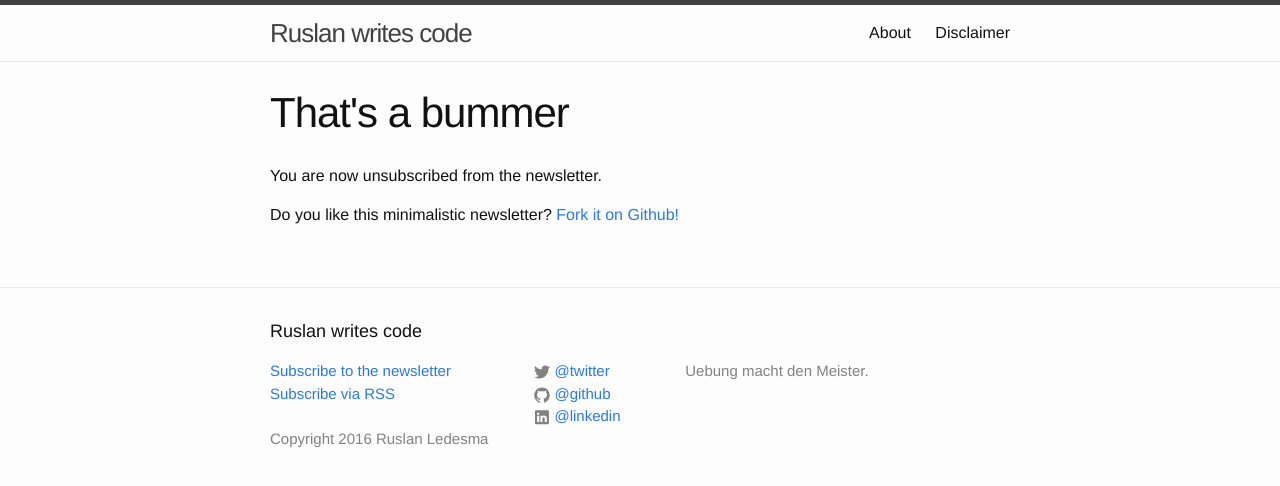
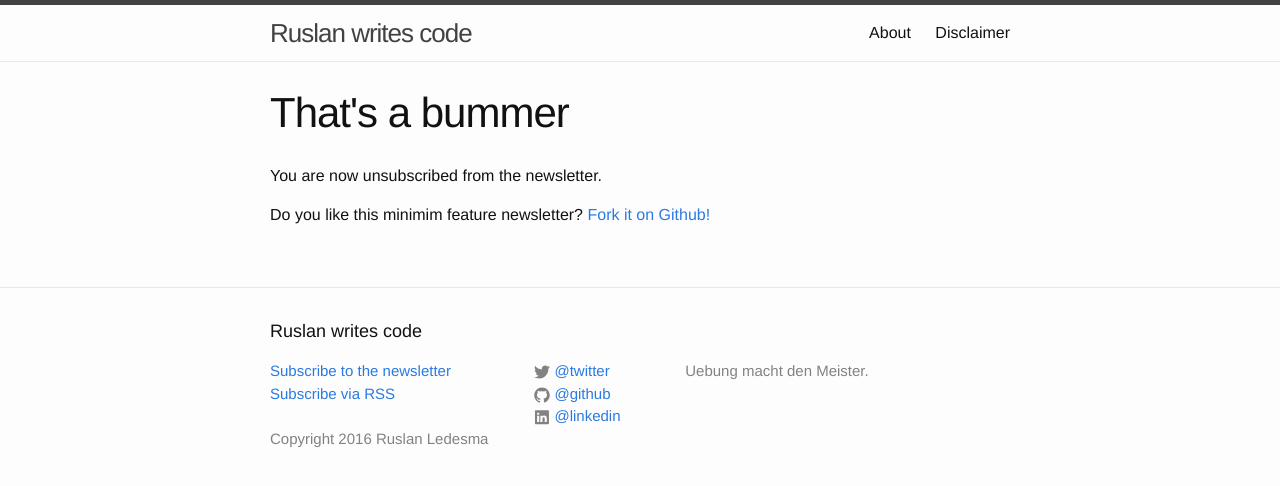
Before and after one commit to mrrusof/mrrusof.github.io, a Jekyll site: the page built from unsubscribe.md, in a window 1280 px wide. Shown: the top 486 px of the page. Built offline with Jekyll 4.4.1, drawn with Linux system fonts in a browser that asks for light colours.

Commit message:
Edit minimlistic -> minimum feature in unsubscribe confirmation.

```diff
--- a/unsubscribe.md
+++ b/unsubscribe.md
@@ -7,4 +7,4 @@ exclude_from_menu: true
 
 <p>You are now unsubscribed from the newsletter.</p>
 
-<p>Do you like this minimalistic newsletter? <a href="https://github.com/mrrusof/correole">Fork it on Github!</a>
+<p>Do you like this minimim feature newsletter? <a href="https://github.com/mrrusof/correole">Fork it on Github!</a>
```
